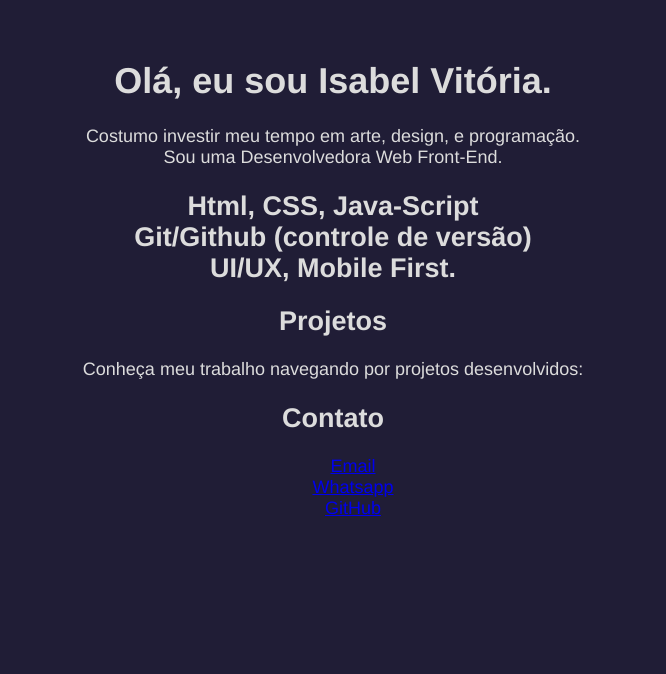
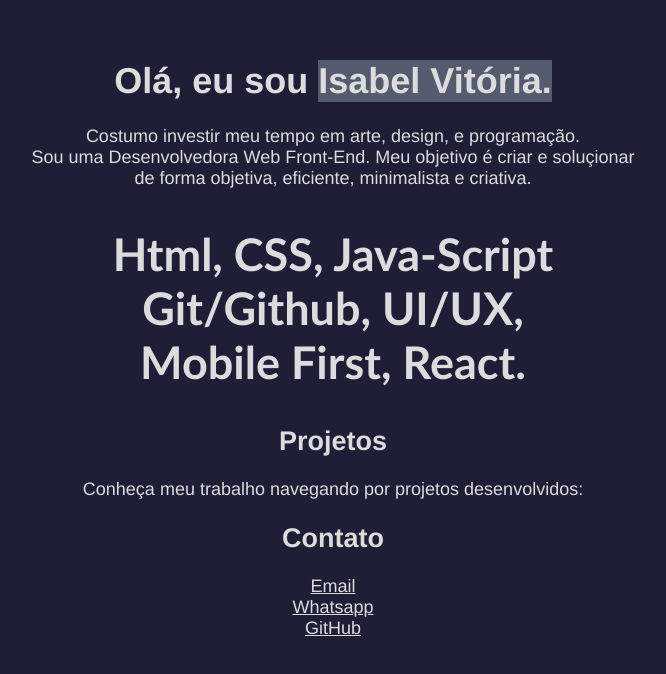
Before and after one commit to isabel-vmg/P-rtifolio-, a plain HTML site: page index.html in a window 1280 px wide. Shown: the part 102-776 px from the top of the page, without its empty margins (307-973 px from the left). Drawn offline with Linux system fonts and the light colour scheme.

Commit message:
Atualizando Detalhes

```diff
--- a/css/styles.css
+++ b/css/styles.css
@@ -6,9 +6,33 @@ body {
     font-size: large;
     margin: 10px;
     padding: 10%;
+
+
+}
+
+#Isabel {
+    background-color: rgb(85, 91, 110);
+    margin: 0%;
+    display: inline-block;
 }
 
 .contato, ul{
     list-style: none;
+    padding: 0%;
+}
+
+/* Links */
+
+a {
+    color: gainsboro;
+}
+
+a:hover {
+    font-size: larger;
+}
+
+.conhecimento{
+    font-size: 30px;
+    font-family:'Trebuchet MS', 'Lucida Sans Unicode', 'Lucida Grande', 'Lucida Sans', Arial, sans-serif;
 
 }
--- a/index.html
+++ b/index.html
@@ -11,9 +11,10 @@
     <!-- Apresentação -->
 
     <header>
-        <h1>Olá, eu sou Isabel Vitória.</h1>
+        <h1>Olá, eu sou <p id="Isabel">Isabel Vitória.</p></h1>
         <p>Costumo investir meu tempo em arte, design, e programação.<br>
-            Sou uma Desenvolvedora Web Front-End.<br>
+            Sou uma Desenvolvedora Web Front-End. Meu objetivo é criar e soluçionar<br>
+            de forma objetiva, eficiente, minimalista e criativa.
         </p>
 
     <!-- Conhecimentos -->
@@ -22,8 +23,8 @@
         <section class="conhecimento">
 
             <h2>Html, CSS, Java-Script <br>
-            Git/Github (controle de versão) <br>
-            UI/UX, Mobile First.
+            Git/Github, UI/UX, <br>
+            Mobile First, React.
             </h2>
 
         </section>
@@ -39,6 +40,8 @@
             <p>Conheça meu trabalho navegando por projetos desenvolvidos:</p>
 
             <div class="projetcs">
+
+
 
 
             </div>
```
